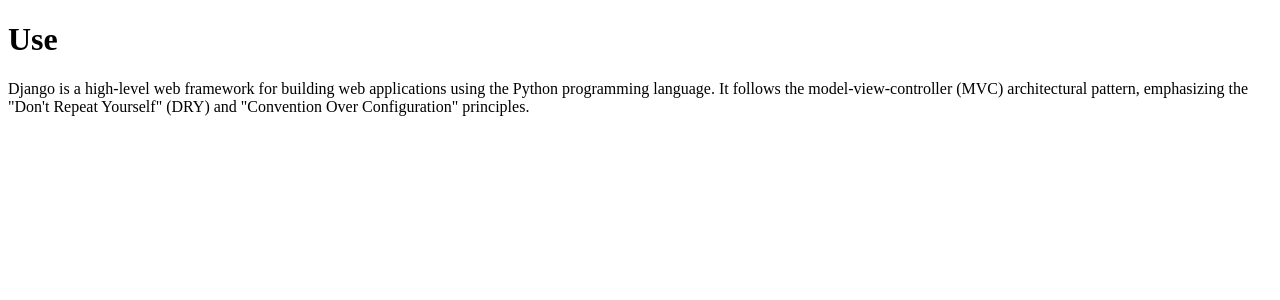
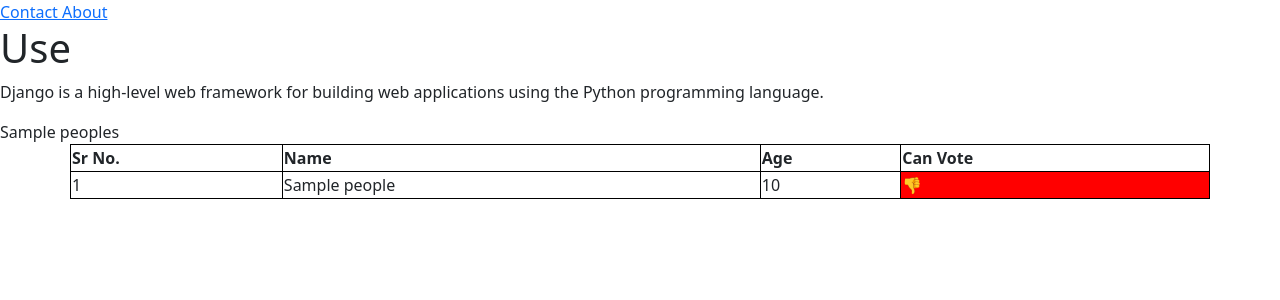
Before and after one commit to kru2710shna/Django_Projects, a Django app: template Project_2/CORE/home/templates/index.html in a window 1280 px wide. Shown: the top 300 px of the page. Run offline with Django 4.2, Linux system fonts and the light colour scheme; the template is opened without the code that fills it: most values are stand-ins (such as "Sample title", 1, 10 or a date in 2020).

Commit message:
Templates

```diff
--- a/Project_2/CORE/core/urls.py
+++ b/Project_2/CORE/core/urls.py
@@ -19,7 +19,9 @@ from django.urls import path
 from home.views import *
 
 urlpatterns = [
-    path("" , home , name = "home"),
-    path("success_page/" , success_page , name="success_page"),
+    path("" , home , name = "Home"),
+    path("contact/" , contact , name = "contact"),
+    path("about/" , about , name = "about"),
+    #path("success_page/" , success_page , name="success_page"),
     path("admin/", admin.site.urls),
 ]
--- /dev/null
+++ b/Project_2/CORE/home/templates/base.html
@@ -0,0 +1,18 @@
+<!DOCTYPE html>
+<html Lang="en">
+<head>
+    <meta charset="UTF-8">
+    <link href="https://cdn.jsdelivr.net/npm/bootstrap@5.3.2/dist/css/bootstrap.min.css" rel="stylesheet" integrity="sha384-T3c6CoIi6uLrA9TneNEoa7RxnatzjcDSCmG1MXxSR1GAsXEV/Dwwykc2MPK8M2HN" crossorigin="anonymous">
+    <script src="https://cdn.jsdelivr.net/npm/bootstrap@5.3.2/dist/js/bootstrap.bundle.min.js" integrity="sha384-C6RzsynM9kWDrMNeT87bh95OGNyZPhcTNXj1NW7RuBCsyN/o0jlpcV8Qyq46cDfL" crossorigin="anonymous"></script>
+    <meta http-equiv="X-UA-Compatible" content= "IE=edge">
+    <meta name="viewport" content="width=device-width, initial-scale=1.0">
+    <title>{{Page}}</title>
+</head>
+<body>
+
+    {% block start%}
+
+    {% endblock %}
+
+</body>
+</html>
--- a/Project_2/CORE/home/templates/index.html
+++ b/Project_2/CORE/home/templates/index.html
@@ -1,19 +1,47 @@
-<!DOCTYPE html>
-<html Lang="en">
-<head>
-    <meta charset="UTF-8">
-    <meta http-equiv="X-UA-Compatible" content= "IE=edge">
-    <meta name="viewport" content="width=device-width, initial-scale=1.0">
-    <title>Django  WorkSpace</title>
+{% extends "base.html" %}
+{% block start %}
+
+    <style>
+        table, th, td {
+            border: 1px solid black;
+            border-collapse: collapse;
+          }
+    </style>
+<body>
+    <a href="/contact/">
+        Contact
+    </a>
+    <a href="/contact/">
+        About
+    </a>
+
     <h1> Use </h1>
     <p>
         Django is a high-level web framework for building web
-        applications using the Python programming language.
-        It follows the model-view-controller (MVC) architectural
-        pattern, emphasizing the "Don't Repeat Yourself" (DRY)
-        and "Convention Over Configuration" principles.
-    </p>
-</head>
-<body>
-</body>
-</html>
+        applications using the Python programming language.</p>
+    {{peoples}}
+    <table class= "container">
+        <tr>
+          <th>Sr No.</th>
+          <th>Name</th>
+          <th>Age</th>
+          <th> Can Vote</th>
+        </tr>
+        {% for people in peoples %}
+        <tr>
+          <td>{{forloop.counter}}</td>
+          <td>{{people.name}}</td>
+          <td>{{people.age}}</td>
+          <td {% if people.age < 18 %} style = "background: red" {% endif %}>
+            {% if people.age >= 18 %}
+            👍
+            {% else %}
+            👎
+            {% endif%}
+          </td>
+        </tr>
+
+         {% endfor %}
+      </table>
+
+{% endblock %}
```
Also changed, not shown: Project_2/CORE/home/templates/about.html (added, +14 -0 lines), Project_2/CORE/home/templates/contact.html (added, +13 -0 lines), Project_2/CORE/home/views.py (+15 -3 lines).
